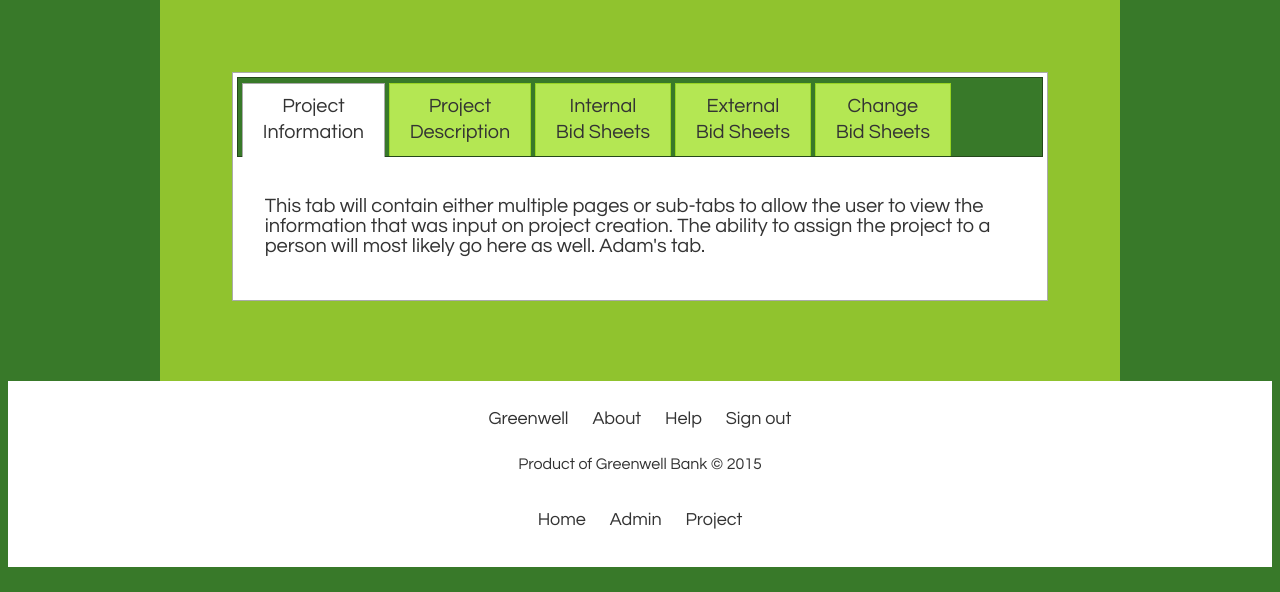
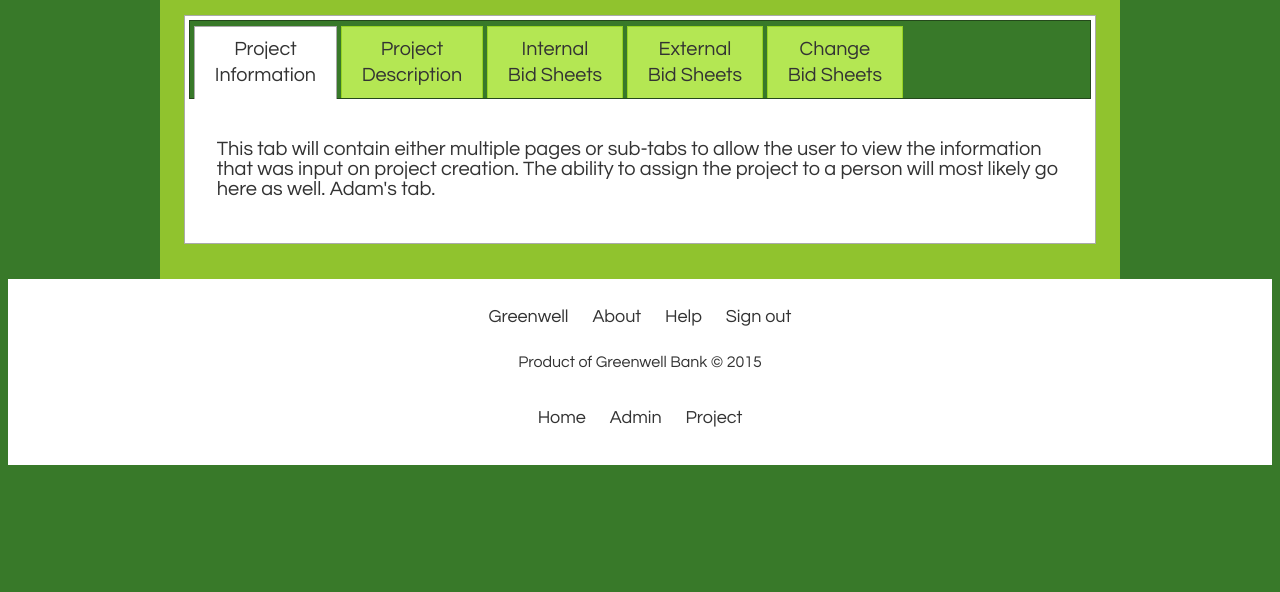
Before and after one commit to teamgreen/bidwell, a PHP site: page /project.php in a window 1280 px wide. Shown: the part 208-800 px from the top of the page. Run offline with PHP 8.4, Linux system fonts and the light colour scheme; data that the repository does not hold is empty; some libraries are stand-ins or nearby versions; some web fonts are replaced.

Commit message:
Decreased margins and padding
Decreased margins and padding on the project space to create more
work-space, more room for the forms, get rid of the scrolling inside.

```diff
--- a/webdev/css/project-style.css
+++ b/webdev/css/project-style.css
@@ -4,13 +4,21 @@
 // Authored by Tim Willbanks
 * ///////////////////// */
 
+.content {
+	padding: 5px 0px;
+}
+
+h2{
+	margin: 5px 0;
+}
+
 #home-tabs {
-	width: 85%;
+	width: 95%;
 	margin: 10px auto 30px auto;
 }
 
 #home-form {
-	width: 90%;
+	width: 100%;
 	display: block;
 	margin: 0 auto;
 	text-align: left;
--- a/webdev/project.php
+++ b/webdev/project.php
@@ -87,6 +87,8 @@
 						$project->getSheetsByType($dbc, Sheet::eProjectDescriptionSheet);
 
 						while($row = $project->returnSheetRow()){
+							echo "<div>\n";
+							$sheet = new ProjectDescriptionSheet();
 							$sheet->loadSheetFromResult($dbc, $row);
 							$sheet->generateLinesTableHTML($dbc);
 							echo "</div>\n";
```
